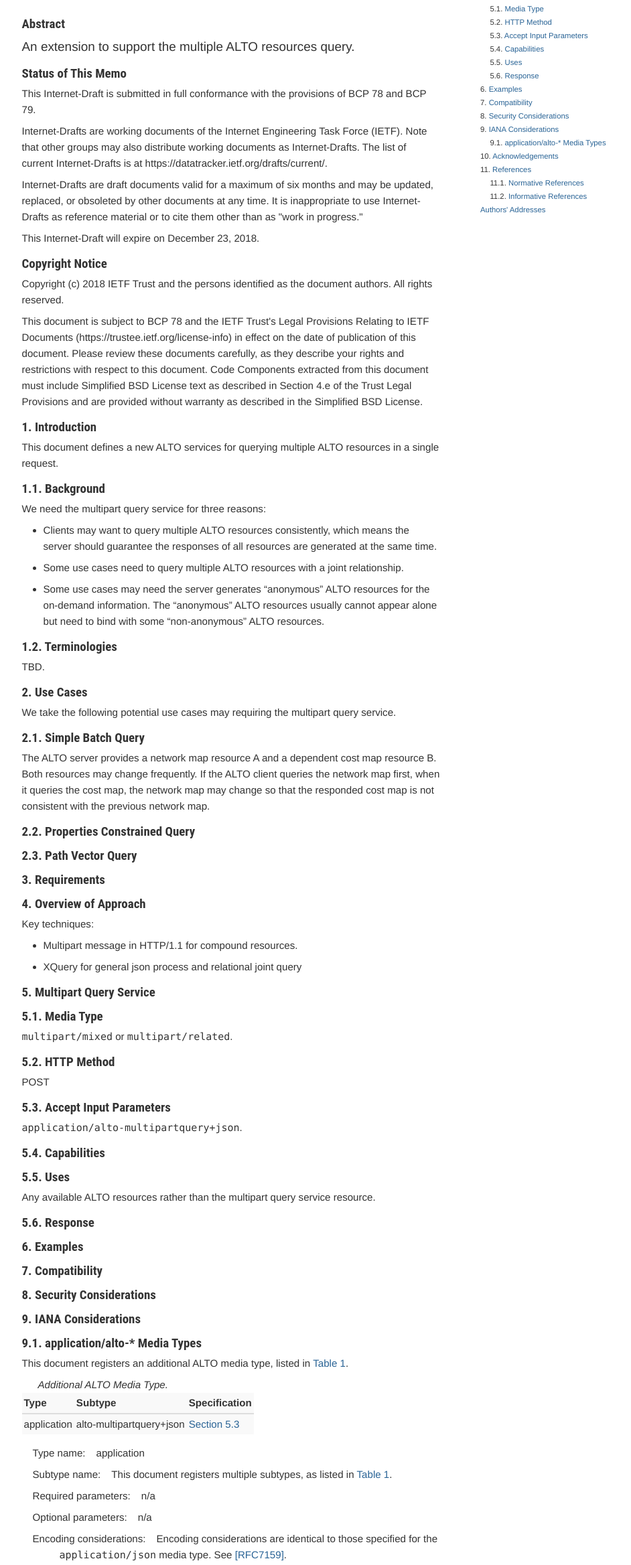
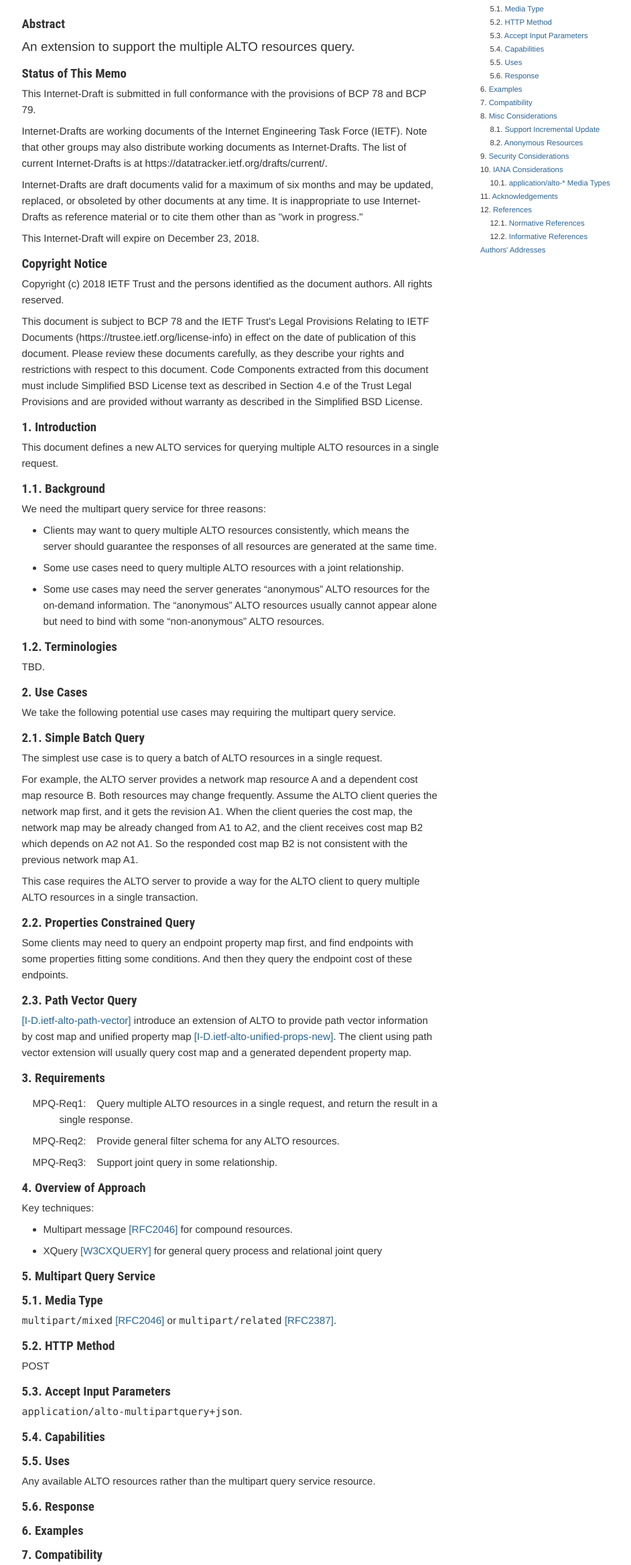
Before and after one commit to fno2010/alto-multipart, a plain HTML site: page draft-tbd-alto-multipart.html in a window 1280 px wide. Shown: the part 297-2634 px from the top of the page at 67% size, without its empty margins (123-1065 px from the left). Drawn offline with Linux system fonts and the light colour scheme.

Commit message:
Script updating gh-pages from 7d72b12. [ci skip]

```diff
--- a/draft-tbd-alto-multipart.html
+++ b/draft-tbd-alto-multipart.html
@@ -294,13 +294,16 @@ ul.toc li {
 <link href="#rfc.section.5.6" rel="Chapter" title="5.6 Response">
 <link href="#rfc.section.6" rel="Chapter" title="6 Examples">
 <link href="#rfc.section.7" rel="Chapter" title="7 Compatibility">
-<link href="#rfc.section.8" rel="Chapter" title="8 Security Considerations">
-<link href="#rfc.section.9" rel="Chapter" title="9 IANA Considerations">
-<link href="#rfc.section.9.1" rel="Chapter" title="9.1 application/alto-* Media Types">
-<link href="#rfc.section.10" rel="Chapter" title="10 Acknowledgements">
-<link href="#rfc.references" rel="Chapter" title="11 References">
-<link href="#rfc.references.1" rel="Chapter" title="11.1 Normative References">
-<link href="#rfc.references.2" rel="Chapter" title="11.2 Informative References">
+<link href="#rfc.section.8" rel="Chapter" title="8 Misc Considerations">
+<link href="#rfc.section.8.1" rel="Chapter" title="8.1 Support Incremental Update">
+<link href="#rfc.section.8.2" rel="Chapter" title="8.2 Anonymous Resources">
+<link href="#rfc.section.9" rel="Chapter" title="9 Security Considerations">
+<link href="#rfc.section.10" rel="Chapter" title="10 IANA Considerations">
+<link href="#rfc.section.10.1" rel="Chapter" title="10.1 application/alto-* Media Types">
+<link href="#rfc.section.11" rel="Chapter" title="11 Acknowledgements">
+<link href="#rfc.references" rel="Chapter" title="12 References">
+<link href="#rfc.references.1" rel="Chapter" title="12.1 Normative References">
+<link href="#rfc.references.2" rel="Chapter" title="12.2 Informative References">
 <link href="#rfc.authors" rel="Chapter">
 
 
@@ -396,19 +399,25 @@ ul.toc li {
 </li>
 <li>7.   <a href="#rfc.section.7">Compatibility</a>
 </li>
-<li>8.   <a href="#rfc.section.8">Security Considerations</a>
+<li>8.   <a href="#rfc.section.8">Misc Considerations</a>
 </li>
-<li>9.   <a href="#rfc.section.9">IANA Considerations</a>
+<ul><li>8.1.   <a href="#rfc.section.8.1">Support Incremental Update</a>
 </li>
-<ul><li>9.1.   <a href="#rfc.section.9.1">application/alto-* Media Types</a>
+<li>8.2.   <a href="#rfc.section.8.2">Anonymous Resources</a>
 </li>
-</ul><li>10.   <a href="#rfc.section.10">Acknowledgements</a>
+</ul><li>9.   <a href="#rfc.section.9">Security Considerations</a>
 </li>
-<li>11.   <a href="#rfc.references">References</a>
+<li>10.   <a href="#rfc.section.10">IANA Considerations</a>
 </li>
-<ul><li>11.1.   <a href="#rfc.references.1">Normative References</a>
+<ul><li>10.1.   <a href="#rfc.section.10.1">application/alto-* Media Types</a>
 </li>
-<li>11.2.   <a href="#rfc.references.2">Informative References</a>
+</ul><li>11.   <a href="#rfc.section.11">Acknowledgements</a>
+</li>
+<li>12.   <a href="#rfc.references">References</a>
+</li>
+<ul><li>12.1.   <a href="#rfc.references.1">Normative References</a>
+</li>
+<li>12.2.   <a href="#rfc.references.2">Informative References</a>
 </li>
 </ul><li><a href="#rfc.authors">Authors' Addresses</a>
 </li>
@@ -442,16 +451,30 @@ ul.toc li {
 <h1 id="rfc.section.2.1">
 <a href="#rfc.section.2.1">2.1.</a> <a href="#simple-batch-query" id="simple-batch-query">Simple Batch Query</a>
 </h1>
-<p id="rfc.section.2.1.p.1">The ALTO server provides a network map resource A and a dependent cost map resource B. Both resources may change frequently. If the ALTO client queries the network map first, when it queries the cost map, the network map may change so that the responded cost map is not consistent with the previous network map.</p>
+<p id="rfc.section.2.1.p.1">The simplest use case is to query a batch of ALTO resources in a single request.</p>
+<p id="rfc.section.2.1.p.2">For example, the ALTO server provides a network map resource A and a dependent cost map resource B. Both resources may change frequently. Assume the ALTO client queries the network map first, and it gets the revision A1. When the client queries the cost map, the network map may be already changed from A1 to A2, and the client receives cost map B2 which depends on A2 not A1. So the responded cost map B2 is not consistent with the previous network map A1.</p>
+<p id="rfc.section.2.1.p.3">This case requires the ALTO server to provide a way for the ALTO client to query multiple ALTO resources in a single transaction.</p>
 <h1 id="rfc.section.2.2">
 <a href="#rfc.section.2.2">2.2.</a> <a href="#properties-constrained-query" id="properties-constrained-query">Properties Constrained Query</a>
 </h1>
+<p id="rfc.section.2.2.p.1">Some clients may need to query an endpoint property map first, and find endpoints with some properties fitting some conditions. And then they query the endpoint cost of these endpoints.</p>
 <h1 id="rfc.section.2.3">
 <a href="#rfc.section.2.3">2.3.</a> <a href="#path-vector-query" id="path-vector-query">Path Vector Query</a>
 </h1>
+<p><a href="#I-D.ietf-alto-path-vector" class="xref">[I-D.ietf-alto-path-vector]</a> introduce an extension of ALTO to provide path vector information by cost map and unified property map <a href="#I-D.ietf-alto-unified-props-new" class="xref">[I-D.ietf-alto-unified-props-new]</a>. The client using path vector extension will usually query cost map and a generated dependent property map.</p>
 <h1 id="rfc.section.3">
 <a href="#rfc.section.3">3.</a> <a href="#requirements" id="requirements">Requirements</a>
 </h1>
+<p></p>
+
+<dl>
+<dt>MPQ-Req1:</dt>
+<dd style="margin-left: 8">Query multiple ALTO resources in a single request, and return the result in a single response.</dd>
+<dt>MPQ-Req2:</dt>
+<dd style="margin-left: 8">Provide general filter schema for any ALTO resources.</dd>
+<dt>MPQ-Req3:</dt>
+<dd style="margin-left: 8">Support joint query in some relationship.</dd>
+</dl>
 <h1 id="rfc.section.4">
 <a href="#rfc.section.4">4.</a> <a href="#overview-of-approach" id="overview-of-approach">Overview of Approach</a>
 </h1>
@@ -459,8 +482,8 @@ ul.toc li {
 <p></p>
 
 <ul>
-<li>Multipart message in HTTP/1.1 for compound resources.</li>
-<li>XQuery for general json process and relational joint query</li>
+<li>Multipart message <a href="#RFC2046" class="xref">[RFC2046]</a> for compound resources.</li>
+<li>XQuery <a href="#W3CXQUERY" class="xref">[W3CXQUERY]</a> for general query process and relational joint query</li>
 </ul>
 <h1 id="rfc.section.5">
 <a href="#rfc.section.5">5.</a> <a href="#multipart-query-service" id="multipart-query-service">Multipart Query Service</a>
@@ -468,7 +491,7 @@ ul.toc li {
 <h1 id="rfc.section.5.1">
 <a href="#rfc.section.5.1">5.1.</a> <a href="#media-type" id="media-type">Media Type</a>
 </h1>
-<p><samp>multipart/mixed</samp> or <samp>multipart/related</samp>.</p>
+<p><samp>multipart/mixed</samp> <a href="#RFC2046" class="xref">[RFC2046]</a> or <samp>multipart/related</samp> <a href="#RFC2387" class="xref">[RFC2387]</a>.</p>
 <h1 id="rfc.section.5.2">
 <a href="#rfc.section.5.2">5.2.</a> <a href="#http-method" id="http-method">HTTP Method</a>
 </h1>
@@ -494,15 +517,24 @@ ul.toc li {
 <a href="#rfc.section.7">7.</a> <a href="#compatibility" id="compatibility">Compatibility</a>
 </h1>
 <h1 id="rfc.section.8">
-<a href="#rfc.section.8">8.</a> <a href="#security-considerations" id="security-considerations">Security Considerations</a>
+<a href="#rfc.section.8">8.</a> <a href="#misc-considerations" id="misc-considerations">Misc Considerations</a>
+</h1>
+<h1 id="rfc.section.8.1">
+<a href="#rfc.section.8.1">8.1.</a> <a href="#support-incremental-update" id="support-incremental-update">Support Incremental Update</a>
+</h1>
+<h1 id="rfc.section.8.2">
+<a href="#rfc.section.8.2">8.2.</a> <a href="#anonymous-resources" id="anonymous-resources">Anonymous Resources</a>
 </h1>
 <h1 id="rfc.section.9">
-<a href="#rfc.section.9">9.</a> <a href="#iana-considerations" id="iana-considerations">IANA Considerations</a>
+<a href="#rfc.section.9">9.</a> <a href="#security-considerations" id="security-considerations">Security Considerations</a>
 </h1>
-<h1 id="rfc.section.9.1">
-<a href="#rfc.section.9.1">9.1.</a> <a href="#applicationalto-media-types" id="applicationalto-media-types">application/alto-* Media Types</a>
+<h1 id="rfc.section.10">
+<a href="#rfc.section.10">10.</a> <a href="#iana-considerations" id="iana-considerations">IANA Considerations</a>
 </h1>
-<p id="rfc.section.9.1.p.1">This document registers an additional ALTO media type, listed in <a href="#tbl-media-types" class="xref">Table 1</a>.</p>
+<h1 id="rfc.section.10.1">
+<a href="#rfc.section.10.1">10.1.</a> <a href="#applicationalto-media-types" id="applicationalto-media-types">application/alto-* Media Types</a>
+</h1>
+<p id="rfc.section.10.1.p.1">This document registers an additional ALTO media type, listed in <a href="#tbl-media-types" class="xref">Table 1</a>.</p>
 <div id="rfc.table.1"></div>
 <div id="tbl-media-types"></div>
 <table cellpadding="3" cellspacing="0" class="tt full center">
@@ -562,20 +594,20 @@ ul.toc li {
 <dt>Change controller:</dt>
 <dd style="margin-left: 8">Internet Engineering Task Force (mailto:iesg@ietf.org).</dd>
 </dl>
-<h1 id="rfc.section.10">
-<a href="#rfc.section.10">10.</a> <a href="#acknowledgements" id="acknowledgements">Acknowledgements</a>
+<h1 id="rfc.section.11">
+<a href="#rfc.section.11">11.</a> <a href="#acknowledgements" id="acknowledgements">Acknowledgements</a>
 </h1>
 <h1 id="rfc.references">
-<a href="#rfc.references">11.</a> References</h1>
+<a href="#rfc.references">12.</a> References</h1>
 <h1 id="rfc.references.1">
-<a href="#rfc.references.1">11.1.</a> Normative References</h1>
+<a href="#rfc.references.1">12.1.</a> Normative References</h1>
 <table><tbody><tr>
 <td class="reference"><b id="RFC2119">[RFC2119]</b></td>
 <td class="top">
 <a>Bradner, S.</a>, "<a href="https://tools.ietf.org/html/rfc2119">Key words for use in RFCs to Indicate Requirement Levels</a>", BCP 14, RFC 2119, DOI 10.17487/RFC2119, March 1997.</td>
 </tr></tbody></table>
 <h1 id="rfc.references.2">
-<a href="#rfc.references.2">11.2.</a> Informative References</h1>
+<a href="#rfc.references.2">12.2.</a> Informative References</h1>
 <table><tbody>
 <tr>
 <td class="reference"><b id="I-D.ietf-alto-path-vector">[I-D.ietf-alto-path-vector]</b></td>
@@ -586,6 +618,11 @@ ul.toc li {
 <td class="reference"><b id="I-D.ietf-alto-unified-props-new">[I-D.ietf-alto-unified-props-new]</b></td>
 <td class="top">
 <a>Roome, W.</a>, <a>Chen, S.</a>, <a>Randriamasy, S.</a>, <a>Yang, Y.</a> and <a>J. Zhang</a>, "<a href="https://tools.ietf.org/html/draft-ietf-alto-unified-props-new-03">Unified Properties for the ALTO Protocol</a>", Internet-Draft draft-ietf-alto-unified-props-new-03, March 2018.</td>
+</tr>
+<tr>
+<td class="reference"><b id="RFC2046">[RFC2046]</b></td>
+<td class="top">
+<a>Freed, N.</a> and <a>N. Borenstein</a>, "<a href="https://tools.ietf.org/html/rfc2046">Multipurpose Internet Mail Extensions (MIME) Part Two: Media Types</a>", RFC 2046, DOI 10.17487/RFC2046, November 1996.</td>
 </tr>
 <tr>
 <td class="reference"><b id="RFC2387">[RFC2387]</b></td>
@@ -601,6 +638,11 @@ ul.toc li {
 <td class="reference"><b id="RFC7285">[RFC7285]</b></td>
 <td class="top">
 <a>Alimi, R.</a>, <a>Penno, R.</a>, <a>Yang, Y.</a>, <a>Kiesel, S.</a>, <a>Previdi, S.</a>, <a>Roome, W.</a>, <a>Shalunov, S.</a> and <a>R. Woundy</a>, "<a href="https://tools.ietf.org/html/rfc7285">Application-Layer Traffic Optimization (ALTO) Protocol</a>", RFC 7285, DOI 10.17487/RFC7285, September 2014.</td>
+</tr>
+<tr>
+<td class="reference"><b id="W3CXQUERY">[W3CXQUERY]</b></td>
+<td class="top">
+<a>Robie, J.</a>, <a>Chamberlin, D.</a>, <a>Dyck, M.</a> and <a>J. Snelson</a>, "<a>XQuery 3.0: An XML query language</a>", W3C Recommendation, W3C, 2014.</td>
 </tr>
 </tbody></table>
 <h1 id="rfc.authors"><a href="#rfc.authors">Authors' Addresses</a></h1>
```
Also changed, not shown: draft-tbd-alto-multipart.txt.
